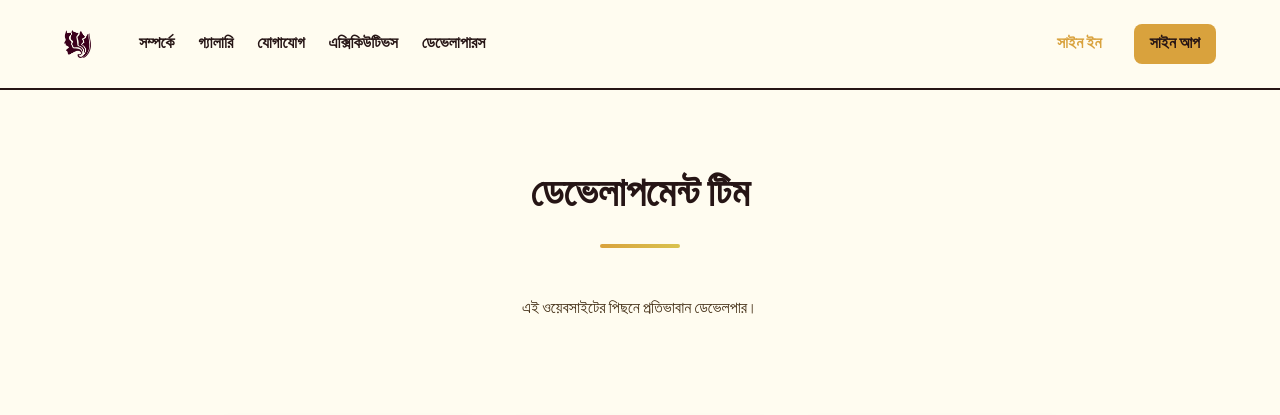
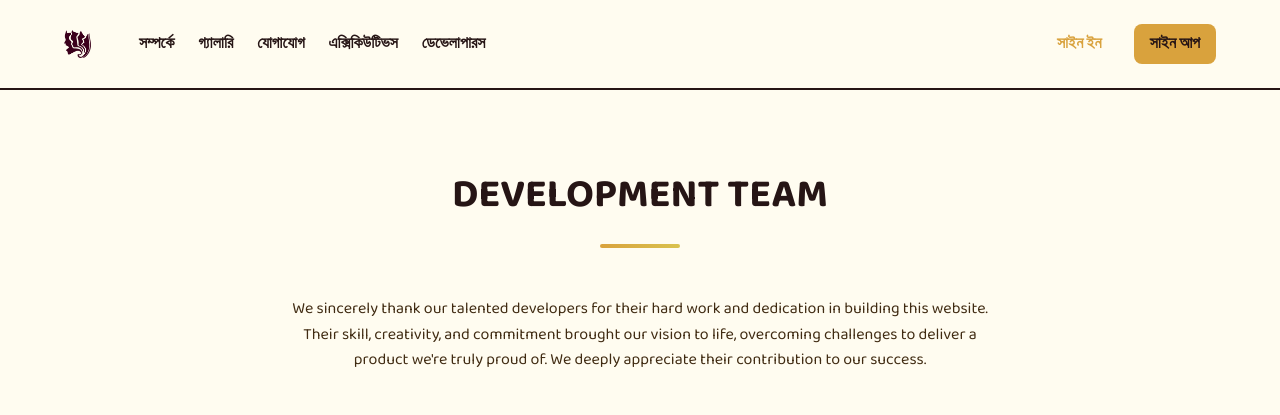
Before and after one commit to ndcc-git/ncj-website, a Flask app: page /developers in a window 1280 px wide. Shown: the top 415 px of the page. Run offline with Flask 3, Linux system fonts and the light colour scheme; parts of the project's set-up code (start-up, migrations or seed data) failed here and were passed over; some libraries are stand-ins or nearby versions; some web fonts are replaced.

Commit message:
added section to developers

```diff
--- a/templates/developers.html
+++ b/templates/developers.html
@@ -8,9 +8,9 @@
        ======================================== -->
     <section class="section" style="padding-top: 4rem;">
         <div class="container">
-            <h1 class="section-title">ডেভেলাপমেন্ট টিম</h1>
+            <h1 class="section-title">Development Team</h1>
             <p class="has-text-centered" style="max-width: 700px; margin: 0 auto 3rem; color: var(--text-secondary);">
-                এই ওয়েবসাইটের পিছনে প্রতিভাবান ডেভেলপার।
+                We sincerely thank our talented developers for their hard work and dedication in building this website. Their skill, creativity, and commitment brought our vision to life, overcoming challenges to deliver a product we're truly proud of. We deeply appreciate their contribution to our success.
             </p>
         </div>
     </section>
@@ -20,6 +20,7 @@
        ======================================== -->
     <section class="team-section">
         <div class="container">
+            <h2 class="team-department-title">SUPERVISION AND GUIDELINES</h2>
             <div class="team-grid">
                 <div class="team-card">
                     <div class="team-card-image-wrapper">
@@ -46,6 +47,13 @@
                         <a href="https://www.facebook.com/hrm.rafsan.amin" aria-label="Facebook"><i class="fab fa-facebook"></i></a>
                     </div>
                 </div>
+            </div>
+        </div>
+    </section>
+    <section class="team-section">
+        <div class="container">
+            <h2 class="team-department-title">FULL-STACK WEB DEVELOPER</h2>
+            <div class="team-grid">
 
                 <div class="team-card">
                     <div class="team-card-image-wrapper">
```
